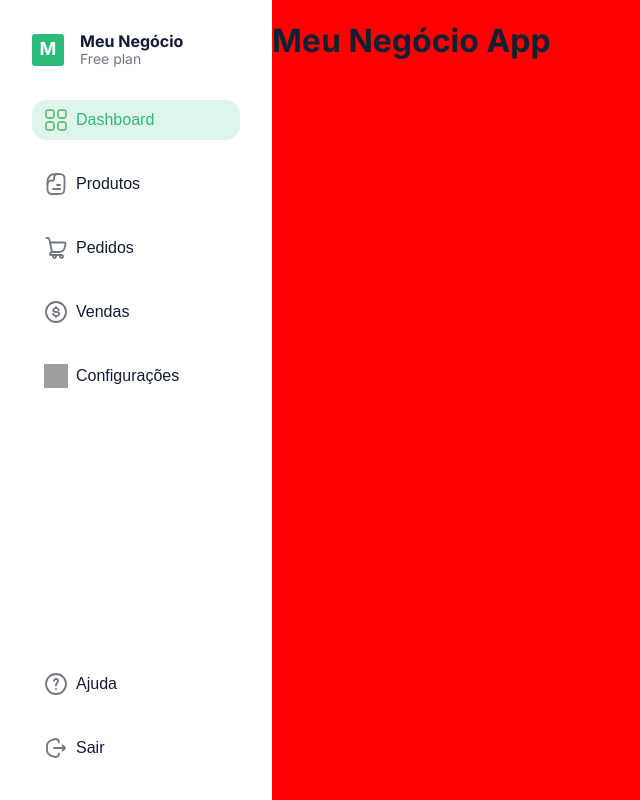
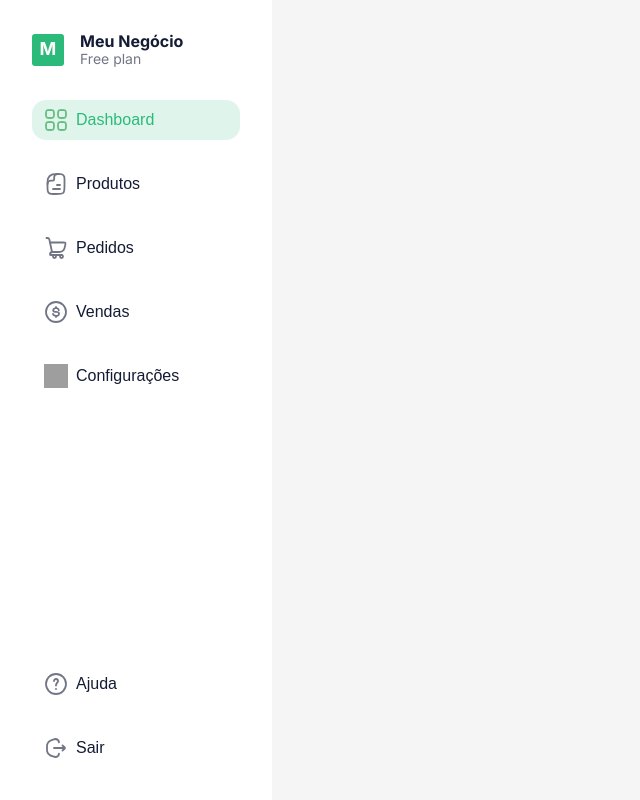
Before and after one commit to kvojps/meu-negocio-app, a React (Vite) app in the folder src/renderer/: page / in a window 1280 px wide. Shown: the whole page, without its empty margins (0-640 px from the left). Built offline with nearby package versions, Linux system fonts and the light colour scheme; grey boxes are pictures that could not be loaded.

Commit message:
[feat]: reset main background color

```diff
--- a/src/renderer/src/App.tsx
+++ b/src/renderer/src/App.tsx
@@ -6,9 +6,7 @@ export function App() {
   return (
     <div className="app">
       <Sidebar />
-      <main>
-        <h1>Meu Negócio App</h1>
-      </main>
+      <main></main>
     </div>
   );
 }
--- a/src/renderer/src/styles.css
+++ b/src/renderer/src/styles.css
@@ -20,7 +20,7 @@
 html,
 body,
 #root {
-  background-color: red;
+  background-color: #f5f5f5;
   height: 100%;
   margin: 0;
   width: 100%;
```
